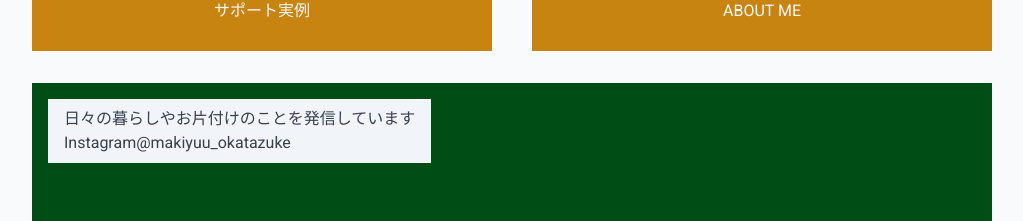
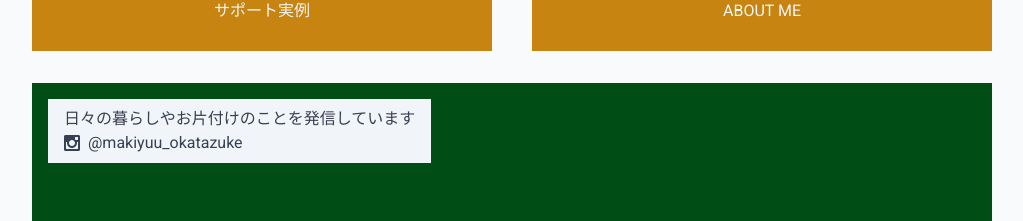
Before and after one commit to shomrkm/makiyuu-okatazuke-web, an Astro site: page / in a window 1280 px wide. Shown: the part 1097-1318 px from the top of the page, without its empty margins (128-1151 px from the left). Built offline with nearby package versions, Linux system fonts and the light colour scheme; Astro itself is replaced by a stand-in of ours.

Commit message:
refact: 不要なimport文を削除

```diff
--- a/src/components/elements/LinkBox.tsx
+++ b/src/components/elements/LinkBox.tsx
@@ -1,4 +1,4 @@
-import React, { type ReactNode } from 'react'
+import { type ReactNode } from 'react'
 
 type Props = {
   href: string;
--- a/src/components/elements/PageTitle.tsx
+++ b/src/components/elements/PageTitle.tsx
@@ -1,4 +1,4 @@
-import React, { type ReactNode } from 'react';
+import { type ReactNode } from 'react';
 
 type Props = {
   children: ReactNode;
--- a/src/components/footer/Footer.tsx
+++ b/src/components/footer/Footer.tsx
@@ -1,4 +1,3 @@
-import React from 'react';
 
 export const Footer = () => {
   return (
--- a/src/components/header/Header.tsx
+++ b/src/components/header/Header.tsx
@@ -1,4 +1,3 @@
-import React from 'react';
 import { Menu } from './Menu';
 
 export const Header = () => {
--- a/src/components/header/Menu.tsx
+++ b/src/components/header/Menu.tsx
@@ -1,4 +1,3 @@
-import React from 'react';
 import { useDisclosure } from '../../hooks/useDisclosure';
 import clsx from 'clsx';
 
--- a/src/pages/index.astro
+++ b/src/pages/index.astro
@@ -46,7 +46,7 @@ import { InstagramContact } from '../components/elements/InstagramContact';
     <section class="relative w-full h-40 bg-primary bg-gray-200 my-4">
       <div class="absolute text-gray-700 lg:text-base text-xs top-4 left-4  bg-slate-100 px-4 py-2">
         <p>日々の暮らしやお片付けのことを発信しています</p>
-        <p>Instagram@makiyuu_okatazuke</p>
+        <InstagramContact />
       </div>
     </section>
     <section class="flex flex-col justify-center text-center text-gray-700">
```
